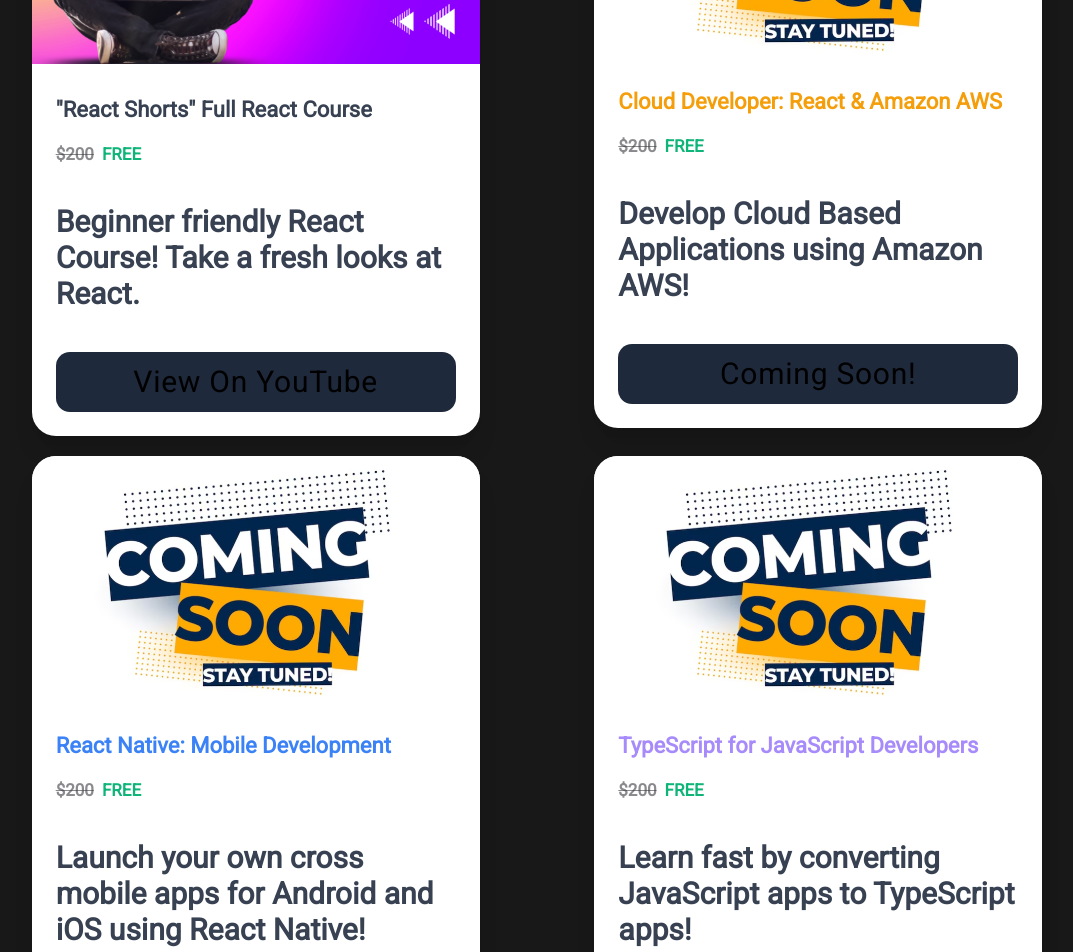
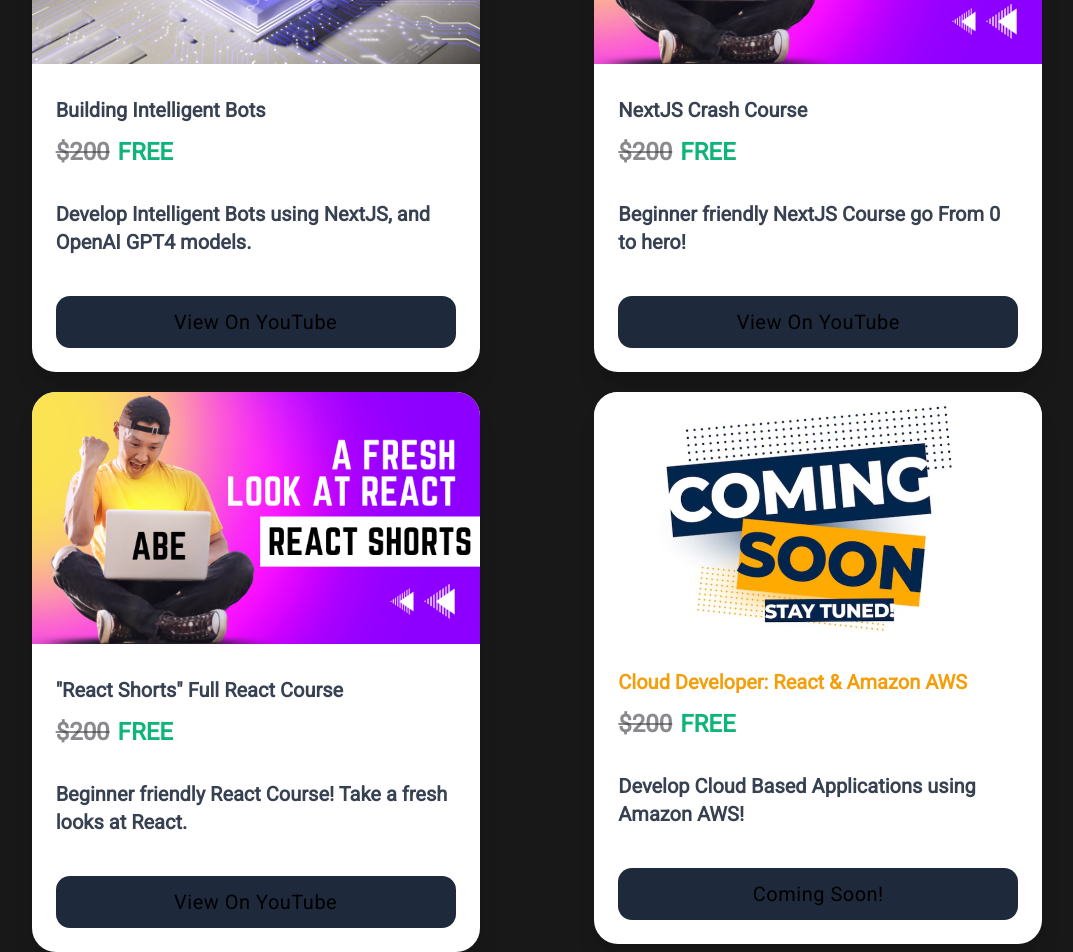
Before and after one commit to AbeTavarez/devp, a Next.js app: page /courses in a window 1280 px wide. Shown: the part 620-1572 px from the top of the page, without its empty margins (103-1176 px from the left). Built offline with nearby package versions, Linux system fonts and the light colour scheme.

Commit message:
courses updates

```diff
--- a/pages/courses.js
+++ b/pages/courses.js
@@ -2,6 +2,7 @@
 import { AppLayout } from "../components/AppLayout";
 import ComingSoon from "../public/assets/coming-soon-banner.png";
 import ReactShorts from "../public/React-Shorts-YouTube-Thumbnail.png";
+import GPT4 from '../public/assets/gpt-4.avif'
 import MailchimpSubscribe from "react-mailchimp-subscribe";
 import EmailSubscribeForm from "../components/EmailSubscribeForm";
 
@@ -14,7 +15,50 @@
 
       <section className="flex justify-evenly flex-wrap">
         {/* CARD  */}
-        <div className="font-bold text-3xl mt-5 h-full">
+        <div className="font-bold text-xl mt-5 h-full">
+          <div className="w-full max-w-md  mx-auto bg-white rounded-3xl shadow-xl overflow-hidden">
+            <div className="max-w-md mx-auto">
+              <Image
+                src={GPT4}
+                width={500}
+                height={500}
+                alt="Picture of the author"
+              />
+              <div className="p-4 sm:p-6 min-h-48">
+                <p className="font-bold text-gray-700 text-xl leading-7 mb-1">
+                  Building Intelligent Bots
+                </p>
+                <div className="flex flex-row">
+                  <p className="text-[#3C3C4399] text-2xl mr-2 line-through">
+                    $200
+                  </p>
+                  <p className="text-2xl font-bold text-[#0FB478]">FREE</p>
+                </div>
+                <p className="text-gray-700 text-xl mt-6">
+                  Develop Intelligent Bots using NextJS, and OpenAI GPT4 models.
+                </p>
+
+                <a
+                  target="_blank"
+                  href="https://youtu.be/RnQvAZHArL0?si=EigoYUrdo1Lr5Jc8"
+                  className="block mt-10 w-full px-4 py-3 font-medium tracking-wide text-center capitalize transition-colors duration-300 transform bg-slate-800 rounded-[14px] hover:bg-slate-500 focus:outline-none focus:ring focus:ring-teal-300 focus:ring-opacity-80"
+                  aria-label="open course on youtube website"
+                >
+                  View on YouTube
+                </a>
+                {/* <a
+                target="_blank"
+                href="https://apps.apple.com/us/app/id1493631471"
+                className="block mt-1.5 w-full px-4 py-3 font-medium tracking-wide text-center capitalize transition-colors duration-300 transform rounded-[14px] hover:bg-[#F2ECE7] hover:text-[#000000dd] focus:outline-none focus:ring focus:ring-teal-300 focus:ring-opacity-80"
+              >
+                Download app
+              </a> */}
+              </div>
+            </div>
+          </div>
+        </div>
+        {/* CARD  */}
+        <div className="font-bold text-xl mt-5 h-full">
           <div className="w-full max-w-md  mx-auto bg-white rounded-3xl shadow-xl overflow-hidden">
             <div className="max-w-md mx-auto">
               <Image
@@ -23,17 +67,61 @@
                 height={500}
                 alt="Picture of the author"
               />
-              <div className="p-4 sm:p-6">
-                <p className="font-bold text-gray-700 text-[22px] leading-7 mb-1">
+              <div className="p-4 sm:p-6 min-h-48">
+                <p className="font-bold text-gray-700 text-xl leading-7 mb-1">
+                  NextJS Crash Course
+                </p>
+                <div className="flex flex-row">
+                  <p className="text-[#3C3C4399] text-2xl mr-2 line-through">
+                    $200
+                  </p>
+                  <p className="text-2xl font-bold text-[#0FB478]">FREE</p>
+                </div>
+                <p className="text-gray-700 text-xl mt-6">
+                  Beginner friendly NextJS Course go From 0 to hero!
+                </p>
+
+                <a
+                  target="_blank"
+                  href="https://youtu.be/lfenDlOFycw?si=3CujfsC2OSSg3S0j"
+                  className="block mt-10 w-full px-4 py-3 font-medium tracking-wide text-center capitalize transition-colors duration-300 transform bg-slate-800 rounded-[14px] hover:bg-slate-500 focus:outline-none focus:ring focus:ring-teal-300 focus:ring-opacity-80"
+                  aria-label="open course on youtube website"
+                >
+                  View on YouTube
+                </a>
+                {/* <a
+                target="_blank"
+                href="https://apps.apple.com/us/app/id1493631471"
+                className="block mt-1.5 w-full px-4 py-3 font-medium tracking-wide text-center capitalize transition-colors duration-300 transform rounded-[14px] hover:bg-[#F2ECE7] hover:text-[#000000dd] focus:outline-none focus:ring focus:ring-teal-300 focus:ring-opacity-80"
+              >
+                Download app
+              </a> */}
+              </div>
+            </div>
+          </div>
+        </div>
+
+        {/* CARD  */}
+        <div className="font-bold text-xl mt-5 h-full">
+          <div className="w-full max-w-md  mx-auto bg-white rounded-3xl shadow-xl overflow-hidden">
+            <div className="max-w-md mx-auto">
+              <Image
+                src={ReactShorts}
+                width={500}
+                height={500}
+                alt="Picture of the author"
+              />
+              <div className="p-4 sm:p-6 min-h-48">
+                <p className="font-bold text-gray-700 text-xl leading-7 mb-1">
                   &quot;React Shorts&quot; Full React Course
                 </p>
                 <div className="flex flex-row">
-                  <p className="text-[#3C3C4399] text-[17px] mr-2 line-through">
+                  <p className="text-[#3C3C4399] text-2xl mr-2 line-through">
                     $200
                   </p>
-                  <p className="text-[17px] font-bold text-[#0FB478]">FREE</p>
+                  <p className="text-2xl font-bold text-[#0FB478]">FREE</p>
                 </div>
-                <p className="text-gray-700 font-[15px] mt-6">
+                <p className="text-gray-700 text-xl mt-6">
                   Beginner friendly React Course! Take a fresh looks at React.
                 </p>
 
@@ -58,7 +146,7 @@
         </div>
 
         {/* JS and TS Course CARD  */}
-        <div className="font-bold text-3xl mt-5 h-full">
+        <div className="font-bold text-xl mt-5 h-full">
           <div className="w-full max-w-md  mx-auto bg-white rounded-3xl shadow-xl overflow-hidden">
             <div className="max-w-md mx-auto">
               <Image
@@ -67,19 +155,19 @@
                 height={500}
                 alt="Picture of the author"
               />
-              <div className="p-4 sm:p-6">
-                <p className="font-bold text-gray-700 text-[22px] leading-7 mb-1">
+              <div className="p-4 sm:p-6 min-h-48">
+                <p className="font-bold text-gray-700 text-xl leading-7 mb-1">
                   <span className="text-amber-500">
                   Cloud Developer: React & Amazon AWS
                   </span>
                 </p>
                 <div className="flex flex-row">
-                  <p className="text-[#3C3C4399] text-[17px] mr-2 line-through">
+                  <p className="text-[#3C3C4399] text-2xl mr-2 line-through">
                     $200
                   </p>
-                  <p className="text-[17px] font-bold text-[#0FB478]">FREE</p>
+                  <p className="text-2xl font-bold text-[#0FB478]">FREE</p>
                 </div>
-                <p className="text-gray-700 font-[15px] mt-6">
+                <p className="text-gray-700 text-xl mt-6">
                   Develop Cloud Based Applications using Amazon AWS!
                 </p>
 
@@ -116,7 +204,7 @@
         /> */}
 
         {/* JS and TS Course CARD  */}
-        <div className="font-bold text-3xl mt-5 h-full">
+        <div className="font-bold text-xl mt-5 h-full">
           <div className="w-full max-w-md  mx-auto bg-white rounded-3xl shadow-xl overflow-hidden">
             <div className="max-w-md mx-auto">
               <Image
@@ -125,17 +213,17 @@
                 height={500}
                 alt="Picture of the author"
               />
-              <div className="p-4 sm:p-6">
-                <p className="font-bold text-gray-700 text-[22px] leading-7 mb-1">
+              <div className="p-4 sm:p-6 min-h-48">
+                <p className="font-bold text-gray-700 text-xl leading-7 mb-1">
                   <span className="text-blue-500">React Native: Mobile Development</span>
                 </p>
                 <div className="flex flex-row">
-                  <p className="text-[#3C3C4399] text-[17px] mr-2 line-through">
+                  <p className="text-[#3C3C4399] text-2xl mr-2 line-through">
                     $200
                   </p>
-                  <p className="text-[17px] font-bold text-[#0FB478]">FREE</p>
+                  <p className="text-2xl font-bold text-[#0FB478]">FREE</p>
                 </div>
-                <p className="text-gray-700 font-[15px] mt-6">
+                <p className="text-gray-700 text-xl mt-6">
                   Launch your own cross mobile apps for Android and iOS using React Native!
                 </p>
 
@@ -172,19 +260,19 @@
                 height={500}
                 alt="Picture of the author"
               />
-              <div className="p-4 sm:p-6">
-                <p className="font-bold text-gray-700 text-[22px] leading-7 mb-1">
+              <div className="p-4 sm:p-6 min-h-48">
+                <p className="font-bold text-gray-700 text-xl leading-7 mb-1">
                   <span className="text-violet-400">
                   TypeScript for JavaScript Developers
                   </span>
                 </p>
                 <div className="flex flex-row">
-                  <p className="text-[#3C3C4399] text-[17px] mr-2 line-through">
+                  <p className="text-[#3C3C4399] text-2xl mr-2 line-through">
                     $200
                   </p>
-                  <p className="text-[17px] font-bold text-[#0FB478]">FREE</p>
+                  <p className="text-2xl font-bold text-[#0FB478]">FREE</p>
                 </div>
-                <p className="text-gray-700 font-[15px] mt-6">
+                <p className="text-gray-700 text-xl mt-6">
                   Learn fast by converting JavaScript apps to TypeScript apps!
                 </p>
 
```
